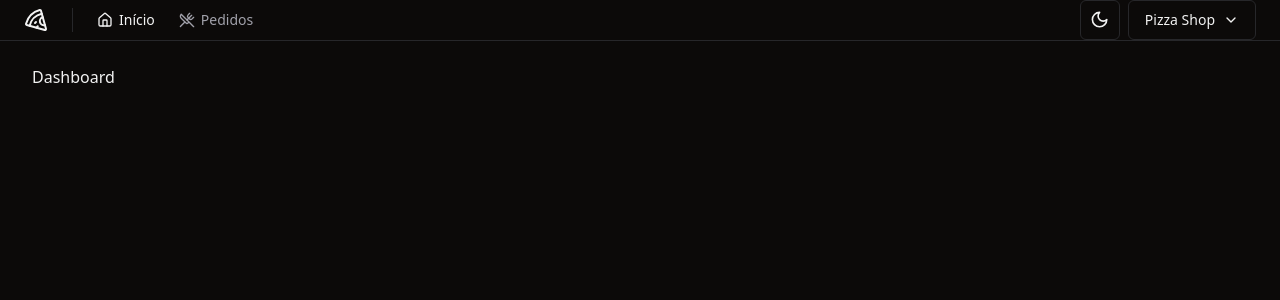
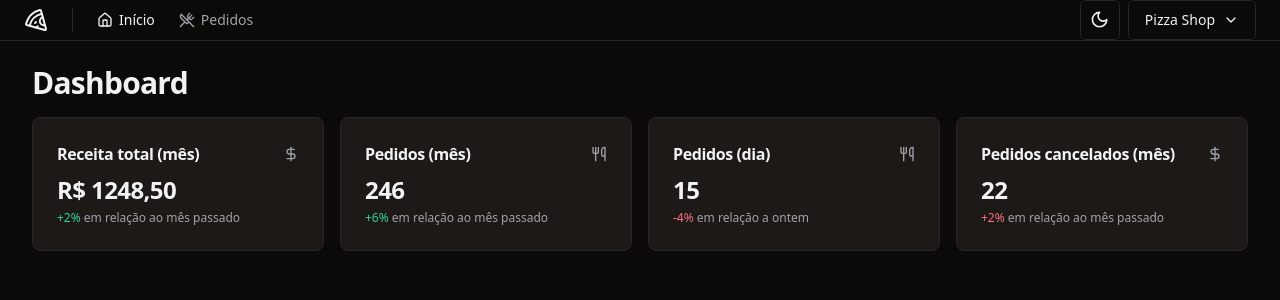
Before and after one commit to jp-data/food-shop-react, a React (Vite) app: page / in a window 1280 px wide. Shown: the top 300 px of the page. Built offline with nearby package versions, Linux system fonts and the light colour scheme.

Commit message:
Página: dashboard

```diff
--- /dev/null
+++ b/src/components/ui/card.tsx
@@ -0,0 +1,79 @@
+import * as React from "react"
+
+import { cn } from "@/lib/utils"
+
+const Card = React.forwardRef<
+  HTMLDivElement,
+  React.HTMLAttributes<HTMLDivElement>
+>(({ className, ...props }, ref) => (
+  <div
+    ref={ref}
+    className={cn(
+      "rounded-lg border bg-card text-card-foreground shadow-sm",
+      className
+    )}
+    {...props}
+  />
+))
+Card.displayName = "Card"
+
+const CardHeader = React.forwardRef<
+  HTMLDivElement,
+  React.HTMLAttributes<HTMLDivElement>
+>(({ className, ...props }, ref) => (
+  <div
+    ref={ref}
+    className={cn("flex flex-col space-y-1.5 p-6", className)}
+    {...props}
+  />
+))
+CardHeader.displayName = "CardHeader"
+
+const CardTitle = React.forwardRef<
+  HTMLParagraphElement,
+  React.HTMLAttributes<HTMLHeadingElement>
+>(({ className, ...props }, ref) => (
+  <h3
+    ref={ref}
+    className={cn(
+      "text-2xl font-semibold leading-none tracking-tight",
+      className
+    )}
+    {...props}
+  />
+))
+CardTitle.displayName = "CardTitle"
+
+const CardDescription = React.forwardRef<
+  HTMLParagraphElement,
+  React.HTMLAttributes<HTMLParagraphElement>
+>(({ className, ...props }, ref) => (
+  <p
+    ref={ref}
+    className={cn("text-sm text-muted-foreground", className)}
+    {...props}
+  />
+))
+CardDescription.displayName = "CardDescription"
+
+const CardContent = React.forwardRef<
+  HTMLDivElement,
+  React.HTMLAttributes<HTMLDivElement>
+>(({ className, ...props }, ref) => (
+  <div ref={ref} className={cn("p-6 pt-0", className)} {...props} />
+))
+CardContent.displayName = "CardContent"
+
+const CardFooter = React.forwardRef<
+  HTMLDivElement,
+  React.HTMLAttributes<HTMLDivElement>
+>(({ className, ...props }, ref) => (
+  <div
+    ref={ref}
+    className={cn("flex items-center p-6 pt-0", className)}
+    {...props}
+  />
+))
+CardFooter.displayName = "CardFooter"
+
+export { Card, CardHeader, CardFooter, CardTitle, CardDescription, CardContent }
--- a/src/pages/app/dashboard.tsx
+++ /dev/null
@@ -1,11 +0,0 @@
-import { Helmet } from "react-helmet-async"
-
-export function Dashboard() {
-    return (
-        <>
-            <Helmet title="Dashboard" />
-            <h1>Dashboard</h1>
-        </>
-
-    )
-}
--- /dev/null
+++ b/src/pages/app/dashboard/dashboard.tsx
@@ -0,0 +1,23 @@
+import { Helmet } from "react-helmet-async"
+import { MonthRevenueCard } from "./month-revenue-card"
+import { MonthOrdersAmount } from "./month-orders-amount"
+import { DayOrdersAmountCard } from "./day-orders-amount-card"
+import { MonthCanceledOrdersAmount } from "./month-canceled-orders-amount-card"
+
+export function Dashboard() {
+    return (
+        <>
+            <Helmet title="Dashboard" />
+            <div className="flex flex-col gap-4">
+                <h1 className="text-3xl font-bold tracking-tight">Dashboard</h1>
+
+                <div className="grid grid-cols-4 gap-4">
+                    <MonthRevenueCard />
+                    <MonthOrdersAmount />
+                    <DayOrdersAmountCard />
+                    <MonthCanceledOrdersAmount />
+                </div>
+            </div>
+        </>
+    )
+}
--- /dev/null
+++ b/src/pages/app/dashboard/day-orders-amount-card.tsx
@@ -0,0 +1,26 @@
+import { Card, CardContent, CardHeader, CardTitle } from "@/components/ui/card";
+import { Utensils } from "lucide-react";
+
+export function DayOrdersAmountCard() {
+    return (
+        <Card>
+            <CardHeader className="flex-row items-center space-y-0 justify-between pb-2">
+                <CardTitle className="text-base font-semibold">
+                    Pedidos (dia)
+                </CardTitle>
+                <Utensils className="h-4 w-4 text-muted-foreground" />
+            </CardHeader>
+            <CardContent className="space-y-1">
+                <span className="text-2xl font-bold tracking-tight">
+                    15
+                </span>
+                <p className="text-xs text-muted-foreground">
+                    <span className="text-rose-500 dark:text-rose-400">
+                        -4%
+                    </span>{' '}
+                    em relação a ontem
+                </p>
+            </CardContent>
+        </Card>
+    )
+}
--- /dev/null
+++ b/src/pages/app/dashboard/month-canceled-orders-amount-card.tsx
@@ -0,0 +1,26 @@
+import { Card, CardContent, CardHeader, CardTitle } from "@/components/ui/card";
+import { DollarSign } from "lucide-react";
+
+export function MonthCanceledOrdersAmount() {
+    return (
+        <Card>
+            <CardHeader className="flex-row items-center space-y-0 justify-between pb-2">
+                <CardTitle className="text-base font-semibold">
+                    Pedidos cancelados (mês)
+                </CardTitle>
+                <DollarSign className="h-4 w-4 text-muted-foreground" />
+            </CardHeader>
+            <CardContent className="space-y-1">
+                <span className="text-2xl font-bold tracking-tight">
+                    22
+                </span>
+                <p className="text-xs text-muted-foreground">
+                    <span className="text-rose-500 dark:text-rose-400">
+                        +2%
+                    </span>{' '}
+                    em relação ao mês passado
+                </p>
+            </CardContent>
+        </Card>
+    )
+}
--- /dev/null
+++ b/src/pages/app/dashboard/month-orders-amount.tsx
@@ -0,0 +1,26 @@
+import { Card, CardContent, CardHeader, CardTitle } from "@/components/ui/card";
+import { Utensils } from "lucide-react";
+
+export function MonthOrdersAmount() {
+    return (
+        <Card>
+            <CardHeader className="flex-row items-center space-y-0 justify-between pb-2">
+                <CardTitle className="text-base font-semibold">
+                    Pedidos (mês)
+                </CardTitle>
+                <Utensils className="h-4 w-4 text-muted-foreground" />
+            </CardHeader>
+            <CardContent className="space-y-1">
+                <span className="text-2xl font-bold tracking-tight">
+                    246
+                </span>
+                <p className="text-xs text-muted-foreground">
+                    <span className="text-emerald-500 dark:text-emerald-400">
+                        +6%
+                    </span>{' '}
+                    em relação ao mês passado
+                </p>
+            </CardContent>
+        </Card>
+    )
+}
--- /dev/null
+++ b/src/pages/app/dashboard/month-revenue-card.tsx
@@ -0,0 +1,26 @@
+import { Card, CardContent, CardHeader, CardTitle } from "@/components/ui/card";
+import { DollarSign } from "lucide-react";
+
+export function MonthRevenueCard() {
+    return (
+        <Card>
+            <CardHeader className="flex-row items-center space-y-0 justify-between pb-2">
+                <CardTitle className="text-base font-semibold">
+                    Receita total (mês)
+                </CardTitle>
+                <DollarSign className="h-4 w-4 text-muted-foreground" />
+            </CardHeader>
+            <CardContent className="space-y-1">
+                <span className="text-2xl font-bold tracking-tight">
+                    R$ 1248,50
+                </span>
+                <p className="text-xs text-muted-foreground">
+                    <span className="text-emerald-500 dark:text-emerald-400">
+                        +2%
+                    </span>{' '}
+                    em relação ao mês passado
+                </p>
+            </CardContent>
+        </Card>
+    )
+}
--- a/src/routes.tsx
+++ b/src/routes.tsx
@@ -1,5 +1,5 @@
 import { createBrowserRouter } from "react-router-dom";
-import { Dashboard } from "./pages/app/dashboard";
+import { Dashboard } from "./pages/app/dashboard/dashboard";
 import { SignIn } from "./pages/auth/sign-in";
 import { AppLayout } from "./pages/_layouts/app";
 import { AuthLayout } from "./pages/_layouts/auth";
```
